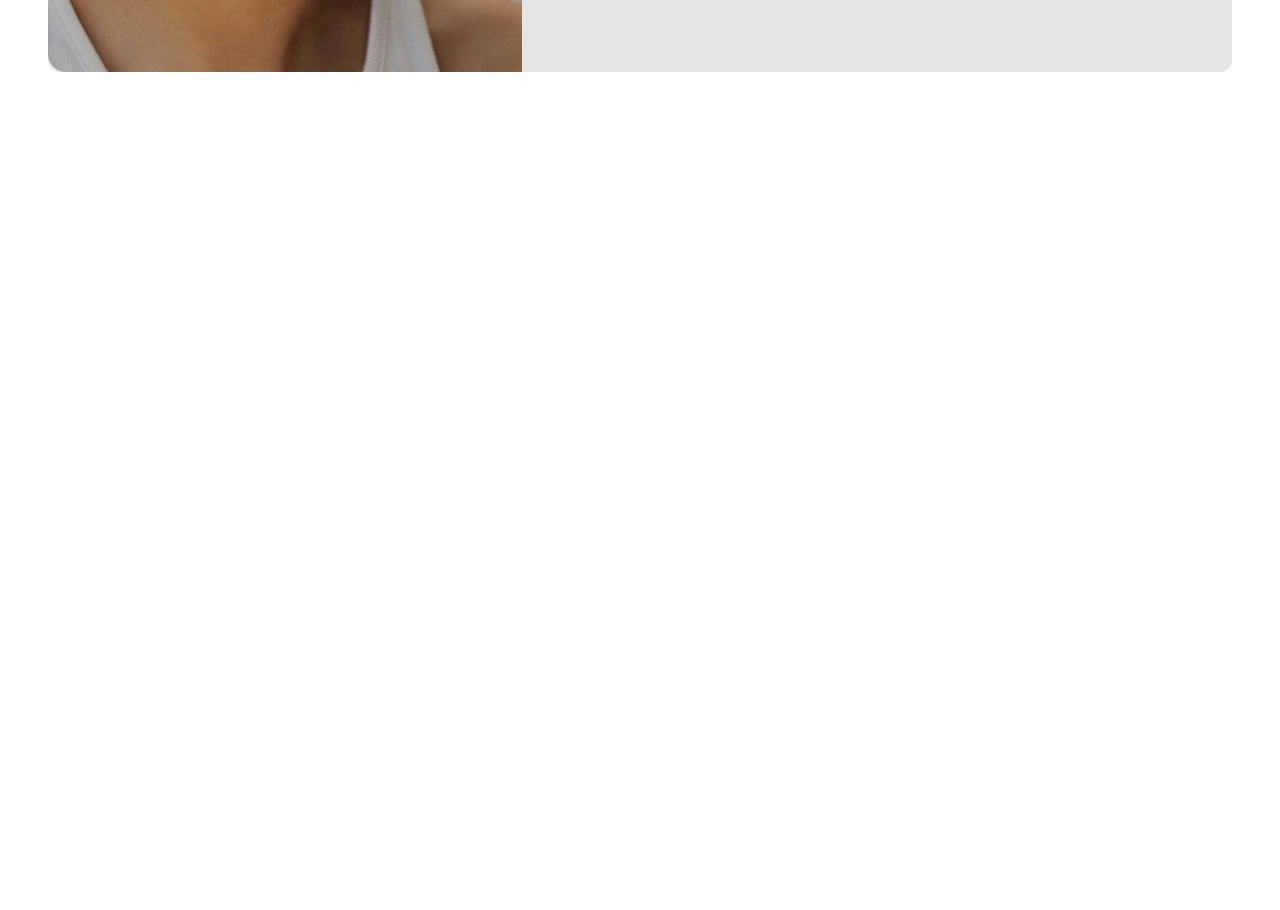
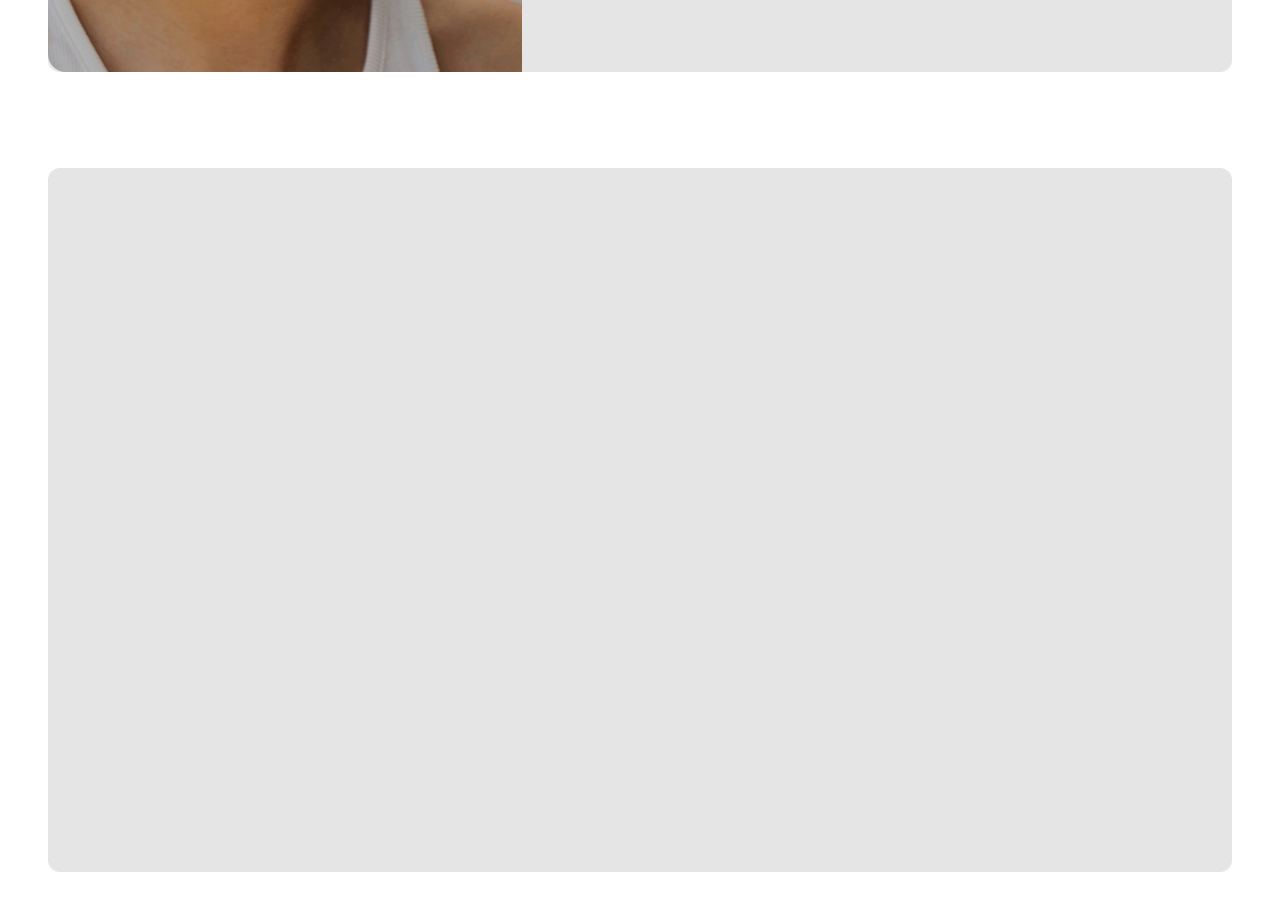
Before and after one commit to leticiaanobre/skincare_store, a Next.js app: page / in a window 1280 px wide. Shown: the part 1480-2390 px from the top of the page. Before the commit the page ends 1600 px from the top, so only its background shows below. Built offline with nearby package versions, Linux system fonts and the light colour scheme.

Commit message:
✨ feat: added Products page

```diff
--- /dev/null
+++ b/src/pages/Products/Products.tsx
@@ -0,0 +1,11 @@
+import { Box, Flex } from "@chakra-ui/react";
+
+export default function Products () {
+    return(
+        <Box height="100vh" id="about" overflowY="auto" display="flex" alignItems="center" justifyContent="center" p={12}>
+            <Flex direction="row" alignItems="center" justifyContent='space-between' height="100%" w='full' bgColor="var(--color-tertiary)" borderRadius={12}>
+
+            </Flex>
+        </Box>
+    )
+}
--- a/src/pages/index.tsx
+++ b/src/pages/index.tsx
@@ -6,6 +6,7 @@ import imgHair from '../../assets/hair.jpg';
 import littleBottle from '../../assets/little-bottle.jpg';
 import Initial from './Initial/Initial';
 import About from './About/About';
+import Products from './Products/Products';
 
 
 const Home = () => {
@@ -14,6 +15,7 @@ const Home = () => {
     <Box bg='background'>
       <Initial/>
       <About />
+      <Products />
     </Box>
   );
 }
```
